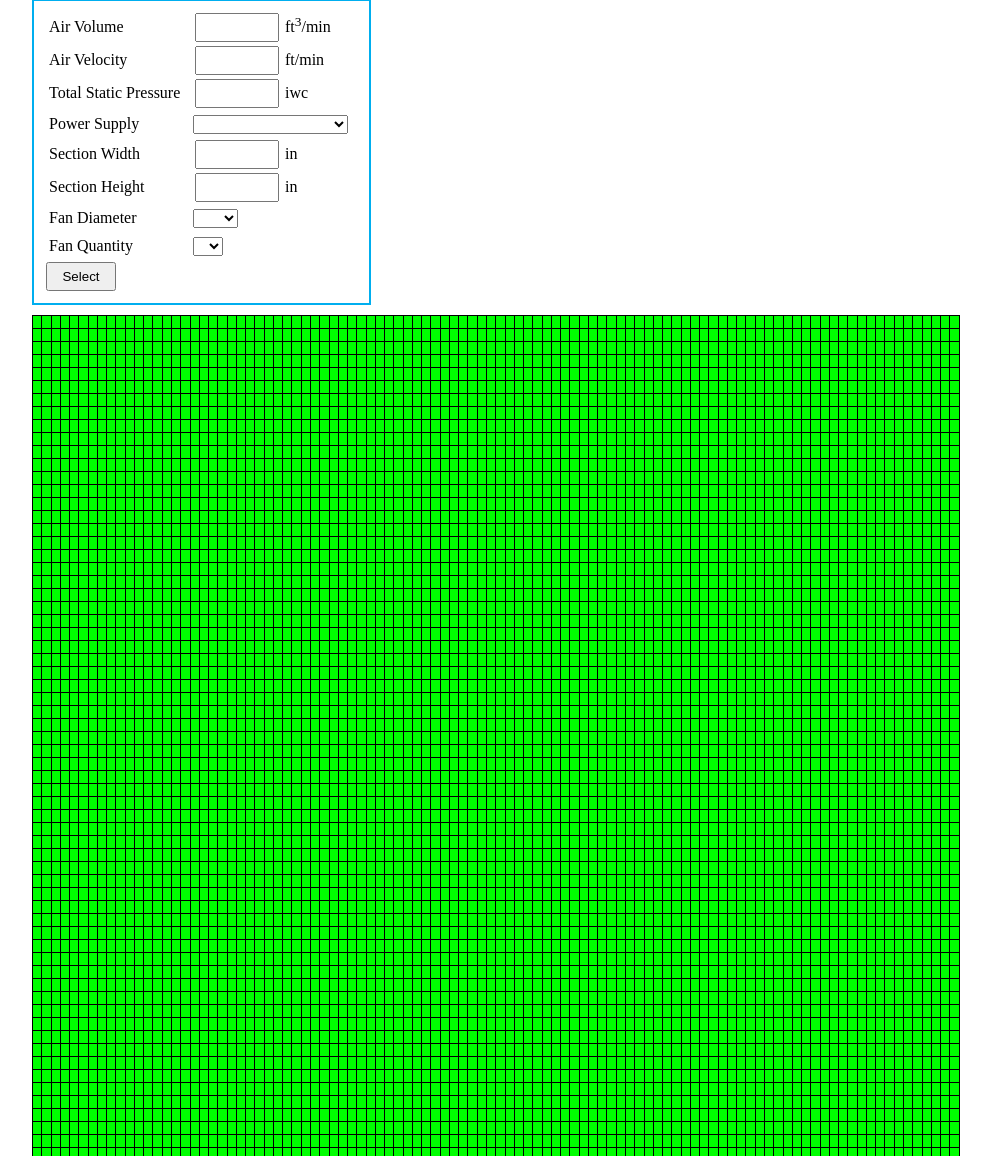
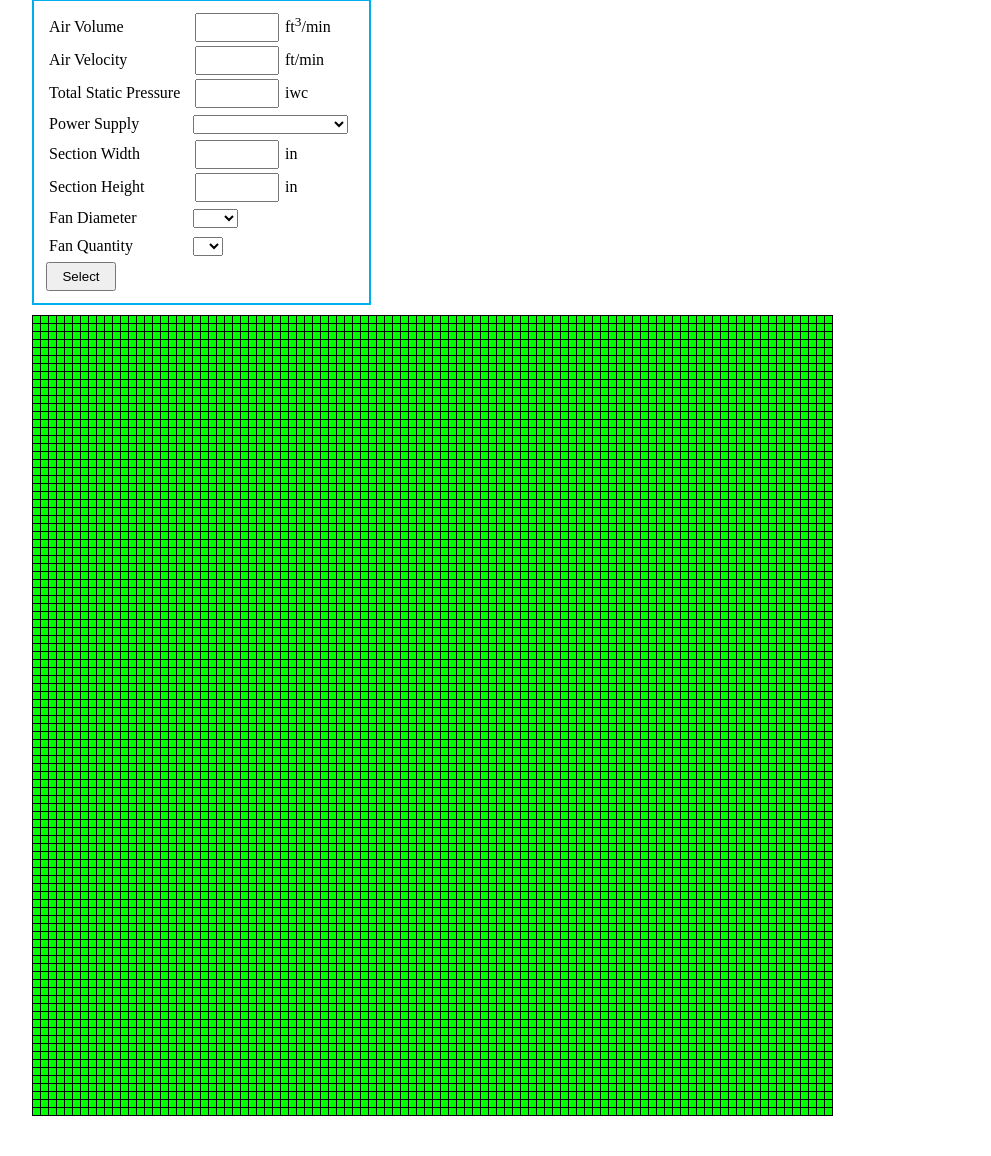
Before and after one commit to Daedex/QPSelect, a PHP site: page / in a window 1280 px wide. Shown: the part 48-1204 px from the top of the page, without its empty margins (144-1135 px from the left). After the commit the page ends 1164 px from the top, so only its background shows below. Run offline with PHP 8.4, Linux system fonts and the light colour scheme; some libraries are stand-ins or nearby versions.

Commit message:
minor changes

```diff
--- a/index.css
+++ b/index.css
@@ -46,8 +46,8 @@ input {
 }
 
 .square {
-    height: 10px;
-    width: 10px;
+    height: 5px;
+    width: 5px;
     text-align: center;
     vertical-align: middle;
     border: 1px solid black;
```
